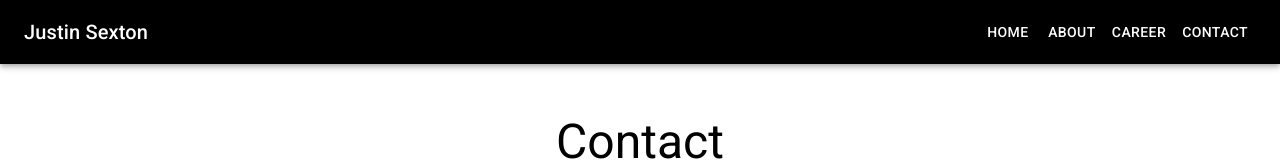
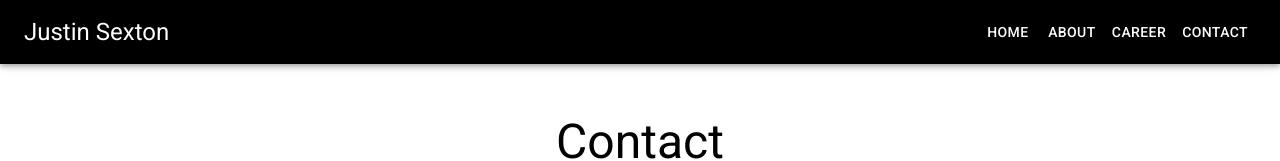
Before and after one commit to jsexton-portfolio/portfolio-website, a React (Create React App) app: page /contact in a window 1280 px wide. Shown: the top 161 px of the page. Built offline with nearby package versions, Linux system fonts and the light colour scheme.

Commit message:
Name logo displayed on NavBar is now slightly larger

```diff
--- a/src/components/NavBar/NavBar.js
+++ b/src/components/NavBar/NavBar.js
@@ -59,7 +59,7 @@
     <div className={classes.root}>
       <AppBar position='static' className={classes.bar}>
         <Toolbar>
-          <Typography variant="h6" className={classes.title}>
+          <Typography variant="h5" className={classes.title}>
             <Link to='/' className={classes.linkTitle}>Justin Sexton</Link>
           </Typography>
 
```
